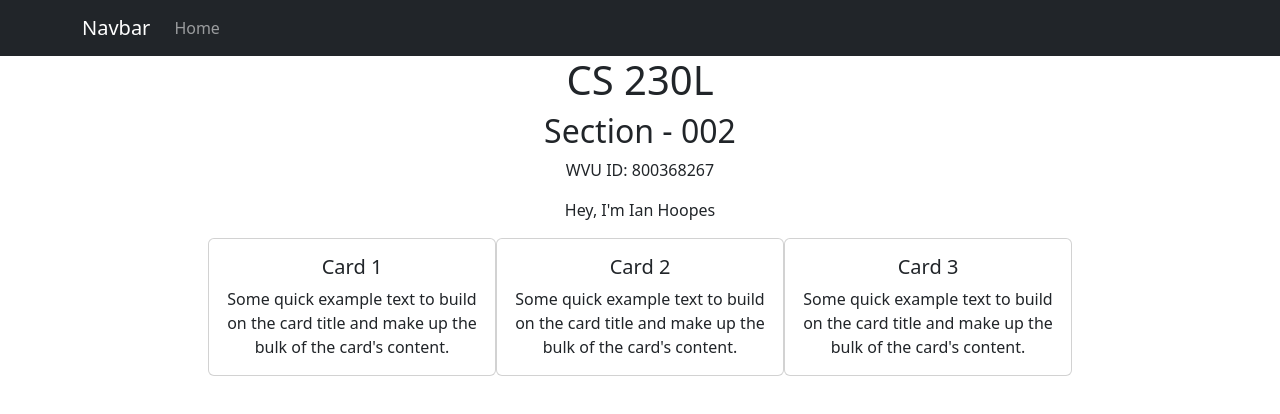
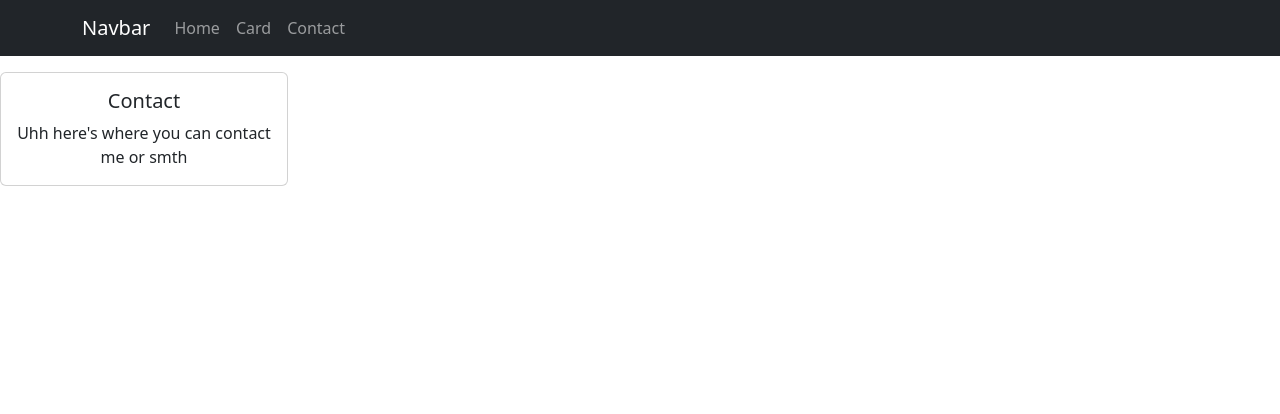
Before and after one commit to izhoopes/cs230L_Lab05, a React (Create React App) app: page /contact in a window 1280 px wide. Shown: the top 414 px of the page. Built offline with nearby package versions, Linux system fonts and the light colour scheme.

Commit message:
Finished assignment 7

```diff
--- a/package.json
+++ b/package.json
@@ -10,6 +10,7 @@
     "react": "^18.2.0",
     "react-bootstrap": "^2.9.1",
     "react-dom": "^18.2.0",
+    "react-router-dom": "^6.18.0",
     "react-scripts": "5.0.1",
     "web-vitals": "^2.1.4"
   },
--- a/src/App.js
+++ b/src/App.js
@@ -2,16 +2,24 @@ import logo from './logo.svg';
 import './App.css';
 import Navigation from './lab06-2.js';
 import CardBois from './lab06.js';
+import { BrowserRouter, Routes, Route } from "react-router-dom";
+import Navbar from 'react-bootstrap/Navbar';
+import Home from "./Home.js";
+import Contact from"./Contact.js";
 
 function App() {
   return (
     <div className="App">
       <Navigation/>
-	  <h1>CS 230L</h1>
-	  <h2>Section - 002</h2>
-	  <p>WVU ID: 800368267</p>
-	  <p>Hey, I'm Ian Hoopes</p>
-	  <CardBois/>
+	  <BrowserRouter>
+	  <Navbar/>
+	  <Routes>
+		<Route path ="/" element = {<Home / >}></Route>
+		<Route path ="/card" element = {<CardBois / >}></Route>
+		<Route path ="/contact" element = {<Contact / >}></Route>
+
+	  </Routes>
+	  </BrowserRouter>
 	</div>
   );
 }
--- /dev/null
+++ b/src/Contact.js
@@ -0,0 +1,16 @@
+import Card from 'react-bootstrap/Card';
+
+function Contact(){
+	return(
+		<Card style={{ width: '18rem'}}>
+      <Card.Body>
+        <Card.Title>Contact</Card.Title>
+        <Card.Text>
+          Uhh here's where you can contact me or smth
+        </Card.Text>
+      </Card.Body>
+    </Card>
+	  );
+}
+
+export default Contact;
--- /dev/null
+++ b/src/Home.js
@@ -0,0 +1,12 @@
+function Home(){
+	return(
+		<div>
+			<h1>CS 230L</h1>
+			<h2>Section - 002</h2>
+			<p>WVU ID: 800368267</p>
+			<p>Hey, I'm Ian Hoopes</p>
+		</div>
+	  );
+}
+
+export default Home;
--- a/src/lab06-2.js
+++ b/src/lab06-2.js
@@ -11,7 +11,9 @@ function Navigation(){
         <Container>
           <Navbar.Brand href="#home">Navbar</Navbar.Brand>
           <Nav className="me-auto">
-            <Nav.Link href="#home">Home</Nav.Link>
+            <Nav.Link href="\">Home</Nav.Link>
+			<Nav.Link href="\card">Card</Nav.Link>
+			<Nav.Link href="\contact">Contact</Nav.Link>
           </Nav>
         </Container>
       </Navbar>
```
Also changed, not shown: 1 other file (tests, documents, lock files or other folders).
